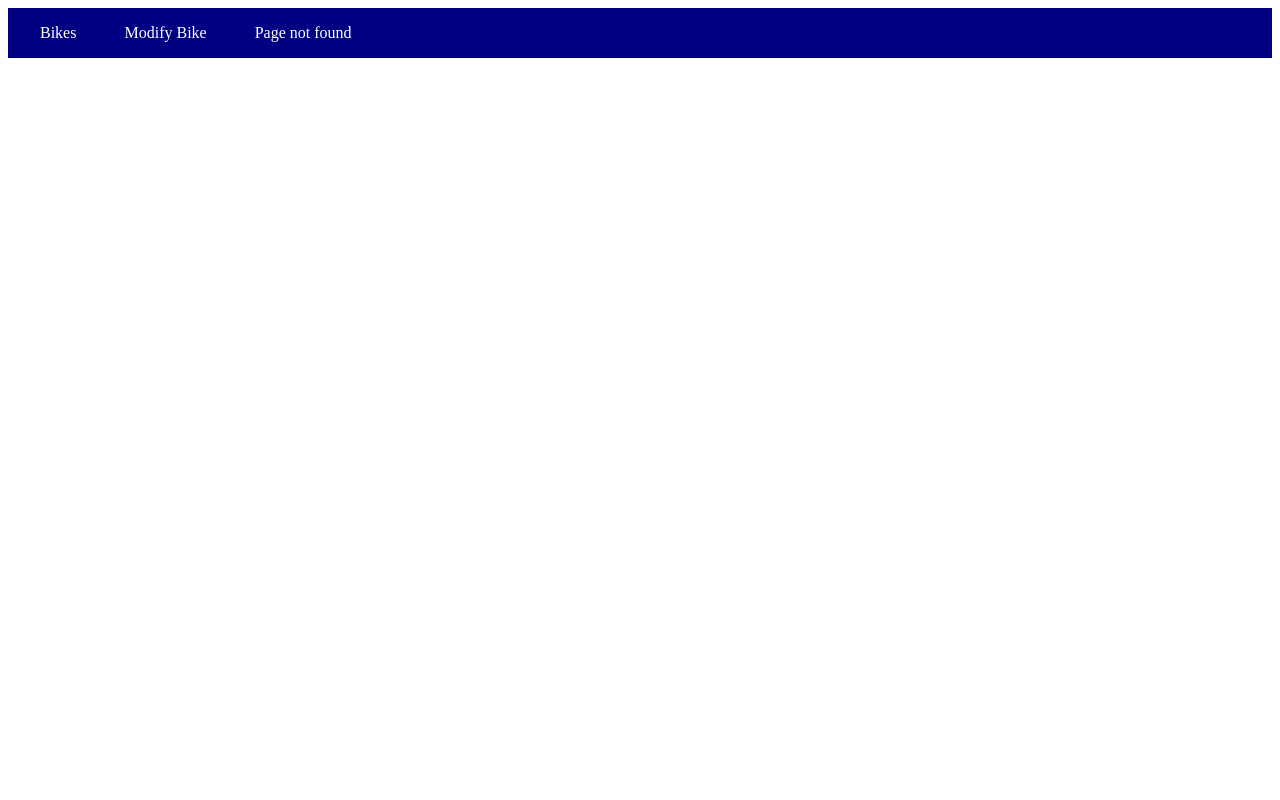
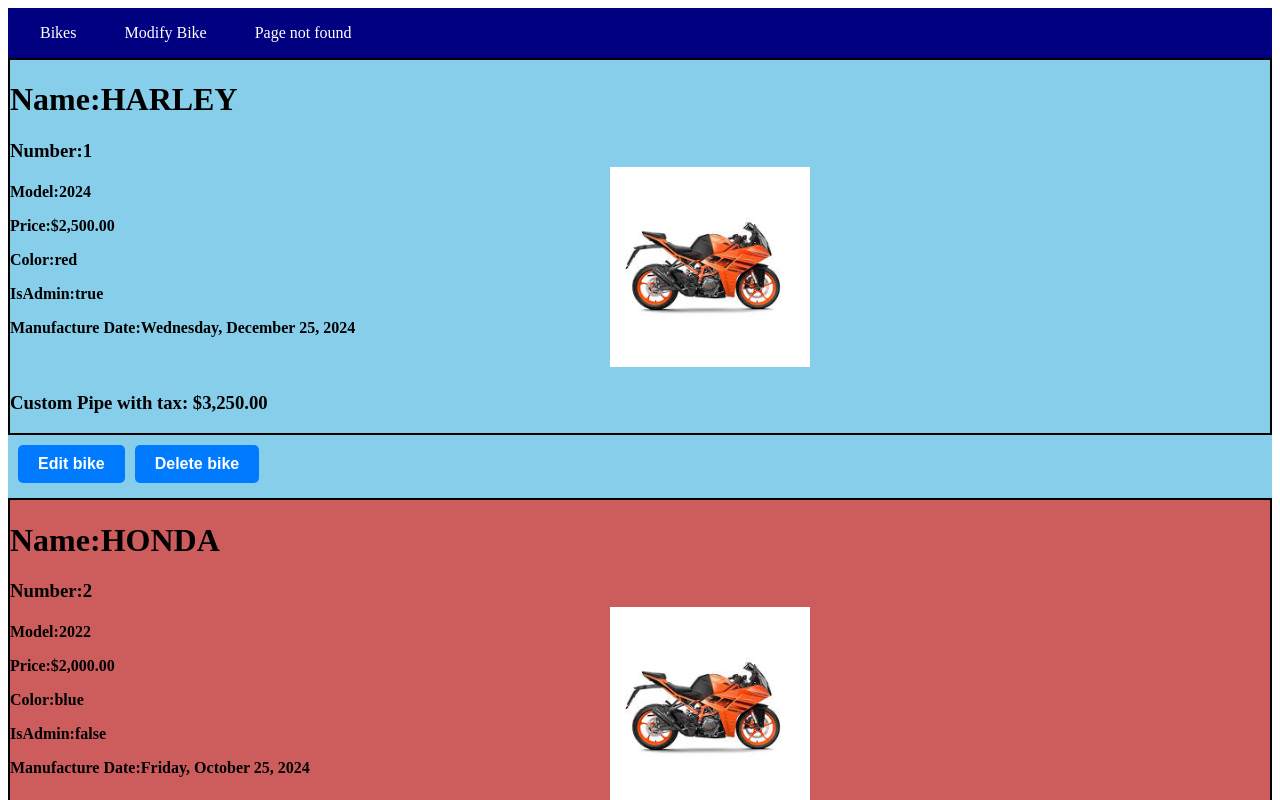
Before and after one commit to nildankhara/Nil_Dankhara_Learning_Angular, an Angular app: page /bikes/1 in a window 1280 px wide. Before the commit this address had no page. Shown: the top 800 px of the page. Built offline with nearby package versions, Linux system fonts and the light colour scheme.

Commit message:
updated custom pipe

```diff
--- a/src/app/bike-list-item/bike-list-item.component.html
+++ b/src/app/bike-list-item/bike-list-item.component.html
@@ -11,5 +11,5 @@
         <img ngSrc="{{bike.imgURL}}" width="200" height="200" alt="">
     </h4>
 
-    <h3>Custom Pipe: {{ bike | bikeNameWithModel }}</h3>
+    <h3>Custom Pipe with tax: {{ bike | bikeNameWithModel |currency: 'CAD': "symbol-narrow" }}</h3>
 </div>
--- a/src/app/customPipe/bike-name-with-model.pipe.ts
+++ b/src/app/customPipe/bike-name-with-model.pipe.ts
@@ -8,7 +8,7 @@
 export class BikeNameWithModelPipe implements PipeTransform {
 
   transform(bike: Bike): string {
-    return `${bike.model} ${bike.name}`;
+    return `${bike.price*1.3}`;
   }
 
 }
```
Also changed, not shown: src/main.ts (+7 -5 lines).
